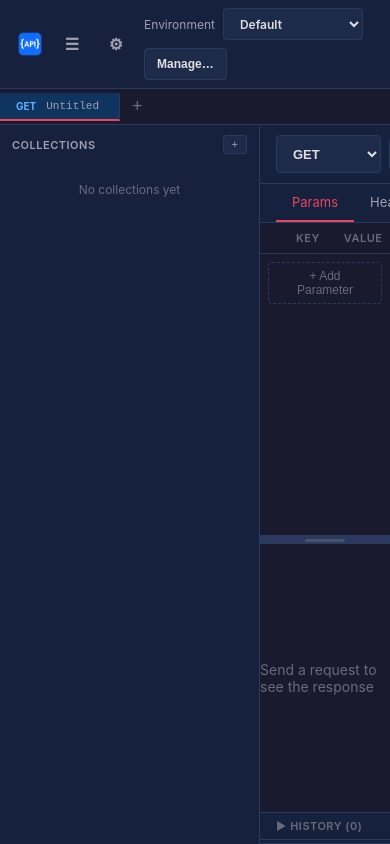
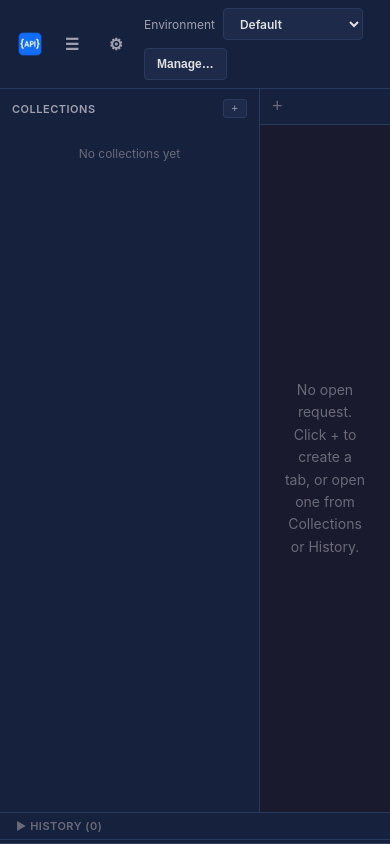
Before and after one commit to stolenzc/APILite, a React (Vite) app in the folder frontend/: page / in a window 390 px wide. Built offline with nearby package versions, Linux system fonts and the light colour scheme; the HTML template or start-up script is replaced by a standard one.

Commit message:
feat(app): improve tab management and UI responsiveness with new empty state handling

```diff
--- a/frontend/src/App.tsx
+++ b/frontend/src/App.tsx
@@ -25,6 +25,9 @@ import { hydrateEnvironmentsFromDisk } from './store/useEnvironmentStore';
 
 export default function App() {
   const { activeTab, setActiveTab, createTab, closeTab, switchToPreviousTab, switchToNextTab, tabs, activeTabId } = useStore();
+  const hasRequestTab = useStore(
+    (s) => s.activeTabId != null && s.tabs.some((t) => t.id === s.activeTabId),
+  );
   const { theme, locale, settingsOpen, setSettingsOpen, responseHeight, collectionDir, setCollectionDir, shortcuts } = useSettingsStore();
   const initCollections = useCollectionStore(s => s.initCollections);
 
@@ -175,11 +178,11 @@ export default function App() {
       }
     };
     const onCloseTab = () => {
-      if (activeTabIdRef.current && tabsRef.current.length > 1) {
+      if (activeTabIdRef.current && tabsRef.current.length > 0) {
         closeTabRef.current(activeTabIdRef.current);
-      } else {
+        return;
+      }
       invoke('force_close_window');
-      }
     };
     const onToggleSettings = () => {
       useSettingsStore.getState().setSettingsOpen(!useSettingsStore.getState().settingsOpen);
@@ -197,11 +200,11 @@ export default function App() {
     const unlisteners: Array<() => void> = [];
 
     listen('native-close-requested', () => {
-      if (tabsRef.current.length > 1) {
-        closeTabRef.current(activeTabIdRef.current!);
-      } else {
+      if (activeTabIdRef.current && tabsRef.current.length > 0) {
+        closeTabRef.current(activeTabIdRef.current);
+        return;
+      }
       invoke('force_close_window');
-      }
     }).then(fn => unlisteners.push(fn));
 
     let cleanupMenu: (() => void) | undefined;
@@ -238,10 +241,14 @@ export default function App() {
         <button className="btn btn-icon" onClick={() => setSettingsOpen(!settingsOpen)} title={`${t('app.settings')} (${shortcuts.toggleSettings})`}>⚙</button>
         <RequestEnvToolbar />
       </div>
-      <TabBar />
+      <div className="app-body">
         <div className="main-content">
         {sidebarOpen && <CollectionSidebar />}
-        <div style={{ flex: 1, display: 'flex', flexDirection: 'column', overflow: 'hidden' }}>
+        <div className="main-workspace">
+          <TabBar />
+          <div className="main-workspace-body">
+            {hasRequestTab ? (
+              <>
                 <div style={{ flex: 1, display: 'flex', flexDirection: 'column', overflow: 'hidden', minHeight: 0 }}>
                   <div className="request-toolbar-group">
                     <UrlBar />
@@ -260,8 +267,16 @@ export default function App() {
                 <ResizableSplitter />
                 <div style={{ height: responseHeight, flexShrink: 0, display: 'flex', flexDirection: 'column', overflow: 'hidden' }}>
                   <ResponsePanel />
+                </div>
+              </>
+            ) : (
+              <div className="workspace-empty">{t('app.noTab')}</div>
+            )}
+          </div>
+        </div>
+        </div>
+        <div className="app-history-dock">
           <HistoryPanel />
-          </div>
         </div>
       </div>
       <SettingsPanel />
--- a/frontend/src/components/ResizableSplitter.tsx
+++ b/frontend/src/components/ResizableSplitter.tsx
@@ -2,8 +2,8 @@ import { useCallback, useEffect, useRef } from 'react';
 import { useSettingsStore } from '../store/useSettings';
 
 const MIN_HEIGHT = 100;
-// Fixed heights: app header (~42px) + URL bar (~56px) + tabs (~40px) + splitter (8px) = 146px
-const RESERVED = 146;
+// Chrome above response area: header + tab-bar + URL bar + params tabs + splitter + bottom history dock
+const RESERVED = 182;
 
 export default function ResizableSplitter() {
   const { responseHeight, setResponseHeight } = useSettingsStore();
--- a/frontend/src/components/TabBar.tsx
+++ b/frontend/src/components/TabBar.tsx
@@ -4,7 +4,13 @@ import { methodColors } from '../constants';
 export default function TabBar() {
   const { tabs, activeTabId, switchTab, closeTab, createTab } = useStore();
 
-  if (tabs.length === 0) return null;
+  if (tabs.length === 0) {
+    return (
+      <div className="tab-bar">
+        <button className="tab-add" onClick={createTab} title="New Tab">+</button>
+      </div>
+    );
+  }
 
   return (
     <div className="tab-bar">
@@ -25,11 +31,9 @@ export default function TabBar() {
             </span>
             <span className="tab-url">{truncated}</span>
             {tab.unsaved && <span className="tab-unsaved" title="Unsaved" />}
-            {tabs.length > 1 && (
-              <button className="tab-close" onClick={e => { e.stopPropagation(); closeTab(tab.id); }}>
-                ×
-              </button>
-            )}
+            <button className="tab-close" onClick={e => { e.stopPropagation(); closeTab(tab.id); }}>
+              ×
+            </button>
           </div>
         );
       })}
--- a/frontend/src/i18n.ts
+++ b/frontend/src/i18n.ts
@@ -11,6 +11,7 @@ const messages: Record<Locale, Record<string, string>> = {
     'app.settings': 'Settings',
     'app.toggleCollections': 'Toggle collections sidebar',
     'app.response.placeholder': 'Send a request to see the response',
+    'app.noTab': 'No open request. Click + to create a tab, or open one from Collections or History.',
 
     // URL Bar
     'url.placeholder': 'Enter request URL or paste curl command',
@@ -141,6 +142,7 @@ const messages: Record<Locale, Record<string, string>> = {
     'app.settings': '设置',
     'app.toggleCollections': '显示或隐藏集合侧边栏',
     'app.response.placeholder': '发送请求以查看响应',
+    'app.noTab': '当前没有打开的请求。点击 + 新建标签页，或从集合 / 历史中打开。',
 
     // URL Bar
     'url.placeholder': '输入请求 URL 或粘贴 curl 命令',
--- a/frontend/src/index.css
+++ b/frontend/src/index.css
@@ -263,11 +263,11 @@ body {
   border-radius: 6px;
 }
 
-/* Tab Bar */
+/* Tab Bar (inside main-workspace top — shares row height with collections sidebar) */
 .tab-bar {
   display: flex;
   align-items: center;
-  background: var(--bg-primary);
+  background: var(--bg-secondary);
   border-bottom: 1px solid var(--border-color);
   overflow-x: auto;
   min-height: 36px;
@@ -381,10 +381,46 @@ body {
   color: var(--accent);
 }
 
+.app-body {
+  display: flex;
+  flex-direction: column;
+  flex: 1;
+  overflow: hidden;
+  min-height: 0;
+}
+
 .main-content {
   display: flex;
   flex: 1;
   overflow: hidden;
+  min-height: 0;
+}
+
+.app-history-dock {
+  flex-shrink: 0;
+  width: 100%;
+}
+
+.app-history-dock .history-panel {
+  width: 100%;
+}
+
+/* Right column: request tabs on top, URL/request UI below (collections stay left full-height). */
+.main-workspace {
+  flex: 1;
+  display: flex;
+  flex-direction: column;
+  overflow: hidden;
+  min-width: 0;
+  min-height: 0;
+}
+
+.main-workspace-body {
+  flex: 1;
+  display: flex;
+  flex-direction: column;
+  overflow: hidden;
+  min-height: 0;
 }
 
 /* Sidebar */
@@ -649,6 +685,19 @@ body {
   display: flex;
   flex-direction: column;
   overflow: hidden;
+}
+
+.workspace-empty {
+  flex: 1;
+  display: flex;
+  align-items: center;
+  justify-content: center;
+  padding: 48px 24px;
+  text-align: center;
+  color: var(--text-muted);
+  font-size: 14px;
+  line-height: 1.6;
+  background: var(--bg-primary);
 }
 
 /* URL bar + environment row (above request tabs) */
--- a/frontend/src/store/useStore.ts
+++ b/frontend/src/store/useStore.ts
@@ -134,14 +134,43 @@ function activeRequest(state: AppState): HttpRequest | null {
 
 // Mark active tab as unsaved
 function withUnsaved(state: AppState, update: Partial<RequestTab>): AppState {
+  if (!state.activeTabId || !activeRequest(state)) return state;
   return updateActiveTab(state, { ...update, unsaved: true });
 }
 
-const initialTab = newEmptyTab();
+function applyParsedToRequest(req: HttpRequest, parsed: {
+  method: string;
+  url: string;
+  headers: [string, string][];
+  body: string | null;
+}): HttpRequest {
+  const headers = parsed.headers.map(([key, value]) => ({ key, value, enabled: true }));
+  const url = parsed.url;
+  const params = parseParamsFromUrl(url);
+  let bodyType: HttpRequest['bodyType'] = 'none';
+  let rawContentType = req.rawContentType;
+  let body = '';
+  if (parsed.body) {
+    bodyType = 'raw';
+    body = parsed.body;
+    const ct = headers.find(h => h.key.toLowerCase() === 'content-type')?.value ?? '';
+    rawContentType = inferRawContentType(ct);
+  }
+  return {
+    ...req,
+    method: parsed.method.toUpperCase() as HttpRequest['method'],
+    url,
+    params,
+    headers,
+    bodyType,
+    rawContentType,
+    body,
+  };
+}
 
 export const useStore = create<AppState>((set, get) => ({
-  tabs: [initialTab],
-  activeTabId: initialTab.id,
+  tabs: [],
+  activeTabId: null,
   activeTab: 'params',
   responseTab: 'body',
   history: [],
@@ -156,8 +185,7 @@ export const useStore = create<AppState>((set, get) => ({
     if (idx === -1) return state;
     const tabs = state.tabs.filter(t => t.id !== id);
     if (tabs.length === 0) {
-      const tab = newEmptyTab();
-      return { tabs: [tab], activeTabId: tab.id };
+      return { tabs: [], activeTabId: null };
     }
     let activeTabId = state.activeTabId;
     if (state.activeTabId === id) {
@@ -170,7 +198,7 @@ export const useStore = create<AppState>((set, get) => ({
   switchTab: (id) => set({ activeTabId: id }),
 
   switchToPreviousTab: () => set(state => {
-    if (state.tabs.length <= 1) return state;
+    if (state.tabs.length < 2) return state;
     const idx = state.tabs.findIndex(t => t.id === state.activeTabId);
     const currentIdx = idx === -1 ? 0 : idx;
     if (currentIdx <= 0) return state;
@@ -178,7 +206,7 @@ export const useStore = create<AppState>((set, get) => ({
   }),
 
   switchToNextTab: () => set(state => {
-    if (state.tabs.length <= 1) return state;
+    if (state.tabs.length < 2) return state;
     const idx = state.tabs.findIndex(t => t.id === state.activeTabId);
     const currentIdx = idx === -1 ? 0 : idx;
     if (currentIdx >= state.tabs.length - 1) return state;
@@ -277,10 +305,15 @@ export const useStore = create<AppState>((set, get) => ({
 
   clearUnsaved: () => set(state => updateActiveTab(state, { unsaved: false })),
 
-  setMethod: (method) => set(state => withUnsaved(state, { request: { ...activeRequest(state)!, method } })),
+  setMethod: (method) => set(state => {
+    const req = activeRequest(state);
+    if (!req) return state;
+    return withUnsaved(state, { request: { ...req, method } });
+  }),
 
   setUrl: (url) => set(state => {
-    const req = activeRequest(state)!;
+    const req = activeRequest(state);
+    if (!req) return state;
     const params = parseParamsFromUrl(url);
     return withUnsaved(state, {
       request: {
@@ -292,79 +325,85 @@ export const useStore = create<AppState>((set, get) => ({
   }),
 
   syncParamsFromUrl: () => set(state => {
-    const req = activeRequest(state)!;
+    const req = activeRequest(state);
+    if (!req) return state;
     const params = parseParamsFromUrl(req.url);
     return updateActiveTab(state, { request: { ...req, params } });
   }),
 
   syncUrlFromParams: () => set(state => {
-    const req = activeRequest(state)!;
+    const req = activeRequest(state);
+    if (!req) return state;
     return updateActiveTab(state, { request: { ...req, url: urlWithParams(req.url, req.params) } });
   }),
 
   updateParam: (index, field, val) => set(state => {
-    const req = activeRequest(state)!;
+    const req = activeRequest(state);
+    if (!req) return state;
     const params = [...req.params];
     params[index] = { ...params[index], [field]: val };
     return withUnsaved(state, { request: { ...req, params } });
   }),
 
   addParam: () => set(state => {
-    const req = activeRequest(state)!;
+    const req = activeRequest(state);
+    if (!req) return state;
     return withUnsaved(state, { request: { ...req, params: [...req.params, { key: '', value: '', enabled: true }] } });
   }),
 
   removeParam: (index) => set(state => {
-    const req = activeRequest(state)!;
+    const req = activeRequest(state);
+    if (!req) return state;
     return withUnsaved(state, { request: { ...req, params: req.params.filter((_p: KeyValue, i: number) => i !== index) } });
   }),
 
   updateHeader: (index, field, val) => set(state => {
-    const req = activeRequest(state)!;
+    const req = activeRequest(state);
+    if (!req) return state;
     const headers = [...req.headers];
     headers[index] = { ...headers[index], [field]: val };
     return withUnsaved(state, { request: { ...req, headers } });
   }),
 
   addHeader: () => set(state => {
-    const req = activeRequest(state)!;
+    const req = activeRequest(state);
+    if (!req) return state;
     return withUnsaved(state, { request: { ...req, headers: [...req.headers, { key: '', value: '', enabled: true }] } });
   }),
 
   removeHeader: (index) => set(state => {
-    const req = activeRequest(state)!;
+    const req = activeRequest(state);
+    if (!req) return state;
     return withUnsaved(state, { request: { ...req, headers: req.headers.filter((_h: KeyValue, i: number) => i !== index) } });
   }),
 
-  setBodyType: (bodyType) => set(state => withUnsaved(state, { request: { ...activeRequest(state)!, bodyType } })),
-  setRawContentType: (rawContentType) => set(state => withUnsaved(state, { request: { ...activeRequest(state)!, rawContentType } })),
-  setBody: (body) => set(state => withUnsaved(state, { request: { ...activeRequest(state)!, body } })),
-  applyParsedCurl: (parsed) => set(state => {
+  setBodyType: (bodyType) => set(state => {
     const req = activeRequest(state);
     if (!req) return state;
-    const headers = parsed.headers.map(([key, value]) => ({ key, value, enabled: true }));
-    const url = parsed.url;
-    const params = parseParamsFromUrl(url);
-    let bodyType: HttpRequest['bodyType'] = 'none';
-    let rawContentType = req.rawContentType;
-    let body = '';
-    if (parsed.body) {
-      bodyType = 'raw';
-      body = parsed.body;
-      const ct = headers.find(h => h.key.toLowerCase() === 'content-type')?.value ?? '';
-      rawContentType = inferRawContentType(ct);
+    return withUnsaved(state, { request: { ...req, bodyType } });
+  }),
+  setRawContentType: (rawContentType) => set(state => {
+    const req = activeRequest(state);
+    if (!req) return state;
+    return withUnsaved(state, { request: { ...req, rawContentType } });
+  }),
+  setBody: (body) => set(state => {
+    const req = activeRequest(state);
+    if (!req) return state;
+    return withUnsaved(state, { request: { ...req, body } });
+  }),
+  applyParsedCurl: (parsed) => set(state => {
+    if (!state.activeTabId) {
+      const tab = newEmptyTab();
+      return {
+        tabs: [{ ...tab, request: applyParsedToRequest(tab.request, parsed), unsaved: true }],
+        activeTabId: tab.id,
+      };
     }
+    const req = activeRequest(state);
+    if (!req) return state;
     return updateActiveTab(state, {
-      request: {
-        ...req,
-        method: parsed.method.toUpperCase() as HttpRequest['method'],
-        url,
-        params,
-        headers,
-        bodyType,
-        rawContentType,
-        body,
-      },
+      request: applyParsedToRequest(req, parsed),
       unsaved: true,
     });
   }),
```
Lines whose indentation alone changed are shown as unchanged.
